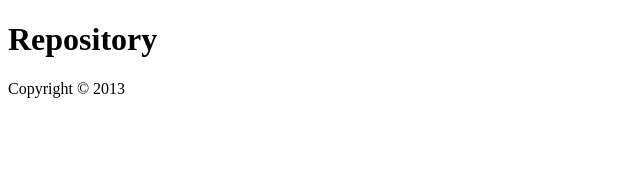
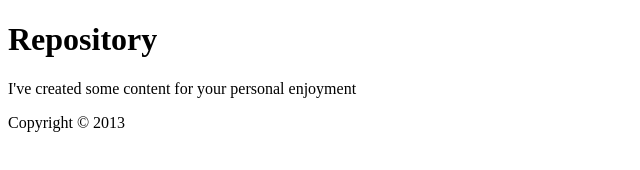
Before and after one commit to hirokoko/comp1950, a plain HTML site: page index.html in a window 1280 px wide. Shown: the whole page, without its empty margins (0-640 px from the left). Drawn offline with Linux system fonts and the light colour scheme.

Commit message:
minor edits

```diff
--- a/index.html
+++ b/index.html
@@ -1,7 +1,7 @@
 <!DOCTYPE html>
 <html>
 <head>
-	<title>My COMP1950 Repository</title>
+	<title>COMP1950 Repository</title>
 	<meta charset="utf-8">
 </head>
 <body>
@@ -9,6 +9,10 @@
 	<h1>Repository</h1>
 </header>
 
+<main>
+	<p>I've created some content for your personal enjoyment</p>
+</main>
+
 <footer>
 	<p>Copyright &copy; 2013</p>
 </footer>
```
